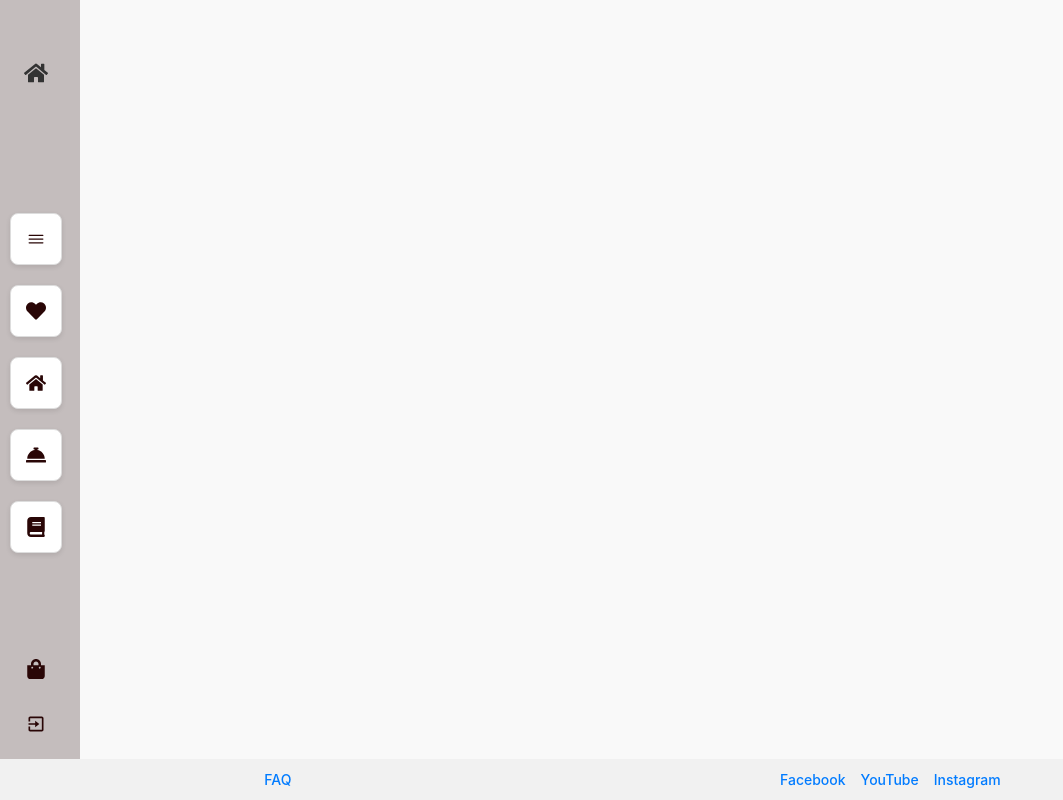
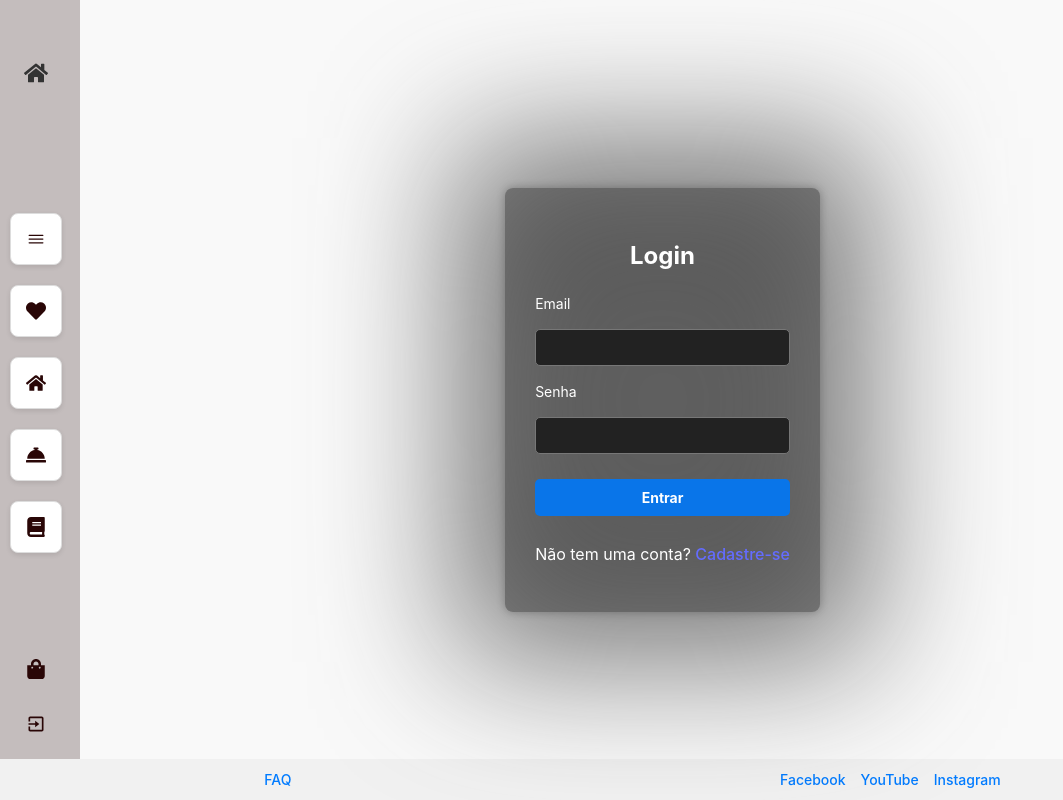
Before and after one commit to MMAbbadi/mais-ti-barbearia, a React (Vite) app: page /login in a window 1280 px wide. Shown: the whole page, without its empty margins (0-1063 px from the left). Built offline with nearby package versions, Linux system fonts and the light colour scheme.

Commit message:
feat: construction: Página de login (modificações em andamento)

```diff
--- a/src/App.jsx
+++ b/src/App.jsx
@@ -7,6 +7,7 @@ import Appointment from "./pages/Appointment";
 import Footer from "./components/Footer"
 import "./App.css";
 import Register from "./pages/Register";
+import Login from "./pages/login";
 
 
 
@@ -22,6 +23,7 @@ const App = () => {
             <Route path="/favorites" element={<Favorites />}/>
             <Route path="/appointment" element={<Appointment />}/>
             <Route path="/register" element={<Register />} />
+            <Route path="/login" element={<Login/>}/>
           </Routes>
       </main>
       <Footer />
--- a/src/pages/Home.css
+++ b/src/pages/Home.css
@@ -59,6 +59,20 @@
 }
 
 .register-button:hover {
+  background-color: #0056b3;
+}
+
+.login-button {
+  padding: 8px 16px;
+  background-color: #007bff;
+  color: white;
+  text-decoration: none;
+  border-radius: 4px;
+  font-size: 14px;
+  transition: background-color 0.3s ease;
+}
+
+.login-button:hover {
   background-color: #0056b3;
 }
 
--- a/src/pages/Home.jsx
+++ b/src/pages/Home.jsx
@@ -9,7 +9,7 @@ const Home = () => {
   return (
     <div>
       <main className="app-container">
-        {/* Barra de busca e botão de cadastro */}
+        {/* Barra de busca e botões de cadastro/login */}
         <header className="header">
           <input
             type="text"
@@ -18,6 +18,7 @@ const Home = () => {
           />
           <div className="header-buttons">
             <Link to="/register" className="register-button">Cadastro</Link>
+            <Link to="/login" className="login-button">Login</Link>
           </div>
         </header>
 
@@ -69,7 +70,7 @@ const Home = () => {
             <div key={index} className="item">
               <img src={item.logo} alt={item.name} className="item-logo" />
               <p>{item.name}</p>
-              {/* <button className="favorite-button">❤️</button> */}
+               {/* <button className="favorite-button">❤️</button> */}
             </div>
           ))}
         </div>
--- /dev/null
+++ b/src/pages/login.css
@@ -0,0 +1,76 @@
+* {
+    box-sizing: border-box;
+  }
+
+  body {
+    position: fixed;
+  }
+
+  .login-container {
+    position: relative;
+    z-index: 1;
+    max-width: 400px;
+    margin: auto;
+    padding: 30px;
+    border-radius: 8px;
+    box-shadow: 0 0 10px rgba(0, 0, 0, 0.3);
+    text-align: center;
+    background: rgba(0, 0, 0, 0.4);
+    overflow: visible;
+    color: white;
+  }
+
+  .login-container::before {
+    content: "";
+    position: absolute;
+    top: -50px;
+    left: -50px;
+    right: -50px;
+    bottom: -50px;
+    background: radial-gradient(circle at 50% 50%,
+      rgba(85, 85, 85, 0.8) 0%,
+      rgba(40, 40, 40, 0.6) 100%);
+    filter: blur(70px);
+    z-index: -1;
+    pointer-events: none; /* Permite clicar através do elemento */
+  }
+
+  /* Ajuste nos inputs e botão */
+  .input-group {
+    display: flex;
+    flex-direction: column;
+    text-align: left;
+  }
+
+  .input-group label {
+    margin-bottom: 5px;
+    font-size: 14px;
+    color: white;
+  }
+
+  input {
+    width: 100%;
+    padding: 10px;
+    margin-bottom: 15px;
+    border: 1px solid #777;
+    background: #222;
+    color: white;
+    border-radius: 5px;
+  }
+
+  /* Botão de login */
+  .login-button {
+    width: 100%;
+    padding: 10px;
+    background-color: #0975e9;
+    color: white;
+    font-weight: bold;
+    border: none;
+    border-radius: 5px;
+    cursor: pointer;
+    transition: background 0.3s ease;
+  }
+
+  .login-button:hover {
+    background-color: #0056b3;
+  }
--- /dev/null
+++ b/src/pages/login.jsx
@@ -0,0 +1,45 @@
+import React, { useState } from 'react';
+import { Link } from 'react-router-dom';
+import './Login.css';
+
+const Login = () => {
+  const [email, setEmail] = useState('');
+  const [password, setPassword] = useState('');
+
+  const handleSubmit = (e) => {
+    e.preventDefault();
+    console.log('Login:', { email, password });
+  };
+
+  return (
+    <div className="login-container">
+      <div className="login-box">
+        <h2>Login</h2>
+        <form onSubmit={handleSubmit}>
+          <div className="input-group">
+            <label>Email</label>
+            <input
+              type="email"
+              value={email}
+              onChange={(e) => setEmail(e.target.value)}
+              required
+            />
+          </div>
+          <div className="input-group">
+            <label>Senha</label>
+            <input
+              type="password"
+              value={password}
+              onChange={(e) => setPassword(e.target.value)}
+              required
+            />
+          </div>
+          <button type="submit" className="login-button">Entrar</button>
+        </form>
+        <p>Não tem uma conta? <Link to="/register">Cadastre-se</Link></p>
+      </div>
+    </div>
+  );
+};
+
+export default Login;
```
Also changed, not shown: src/pages/Register.css (indentation only).
